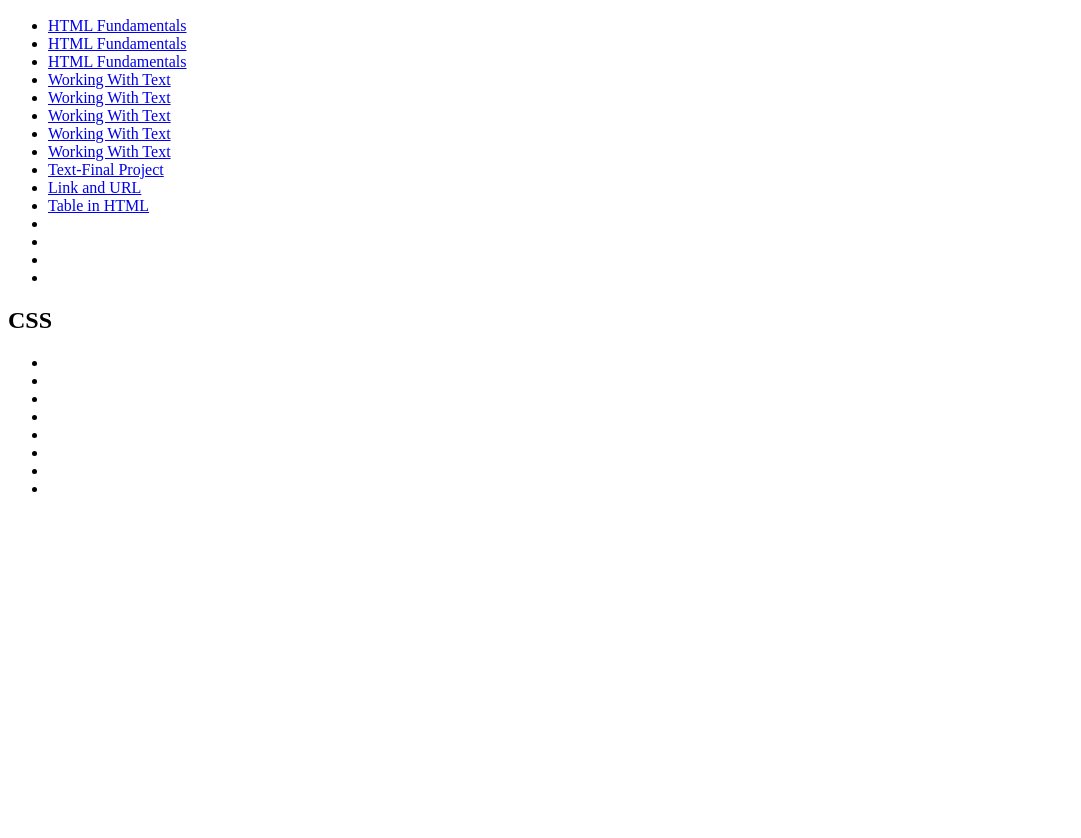
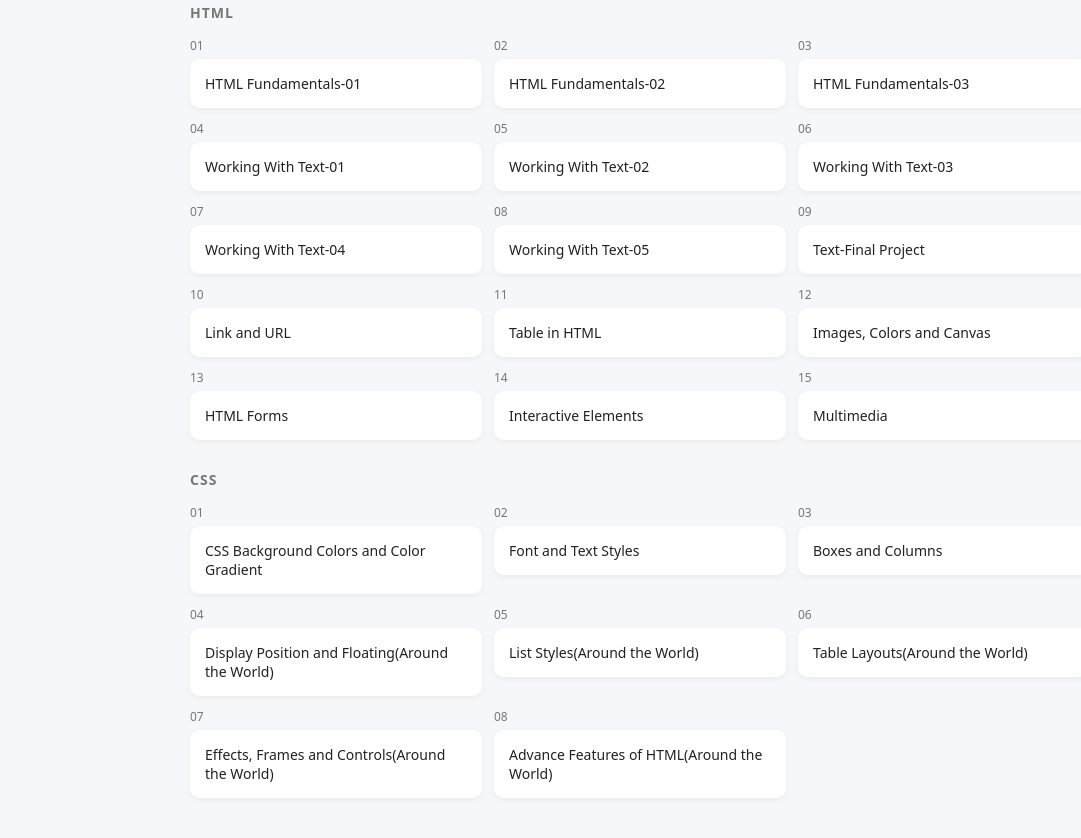
Before and after one commit to kalpani-md/IT2406-Webdevelopment, a plain HTML site: page index.html in a window 1280 px wide. Shown: the part 110-948 px from the top of the page, without its empty margins (0-1081 px from the left). Before the commit the page ends 800 px from the top, so only its background shows below. Drawn offline with Linux system fonts and the light colour scheme.

Commit message:
update index.html

```diff
--- a/index.html
+++ b/index.html
@@ -7,37 +7,112 @@
 	<meta name="author" content="kalpani-md">
 	<meta name="description" content="University of Colombo School of Computing Bachelor of Information Technology (BIT) IT2406 - Web Application Development(Self Learning Practicals)">
 	<meta name="keywords" content="bit, web development, html, css, js, practicals">
+    <style>
+    :root{
+        --bg:#f5f7fa;
+        --card:#ffffff;
+        --accent:#4a90e2;
+        --text:#222;
+        --muted:#777;
+    }
+    *{
+        box-sizing: border-box;
+        margin: 0;
+        padding: 0;
+    }
+    body{
+        font-family: system-ui, sans-serif;
+        background: var(--bg);
+        padding: 40px 20px;
+    }
+    /* container */
+    .container{
+        max-width: 900px;
+        margin: auto;
+    }
+    /* headings */
+    h1{
+        text-align: center;
+        margin-bottom: 30px;
+    }
+    h2{
+        margin: 30px 0 15px;
+        color: var(--muted);
+        text-transform: uppercase;
+        font-size: 14px;
+        letter-spacing: 1px;
+    }
+    /* grid layout */
+    ul{
+        list-style: none;
+        display: grid;
+        grid-template-columns: repeat(auto-fit, minmax(250px, 1fr));
+        gap: 12px;
+    }
+    /* card links */
+    a{
+        display: block;
+        padding: 15px;
+        background: var(--card);
+        border-radius: 10px;
+        text-decoration: none;
+        color: var(--text);
+        font-size: 14px;
+
+        box-shadow: 0 2px 6px rgba(0,0,0,0.05);
+        transition: all 0.2s ease;
+    }
+    /* hover effect */
+    a:hover{
+        transform: translateY(-3px);
+        box-shadow: 0 8px 20px rgba(0,0,0,0.1);
+        color: var(--accent);
+    }
+    /* subtle numbering */
+    li{
+        counter-increment: item;
+    }
+    li::before{
+        content: counter(item, decimal-leading-zero);
+        font-size: 12px;
+        color: var(--muted);
+        display: block;
+        margin-bottom: 5px;
+    }
+</style>
 </head>
 <body>
+<div class="container">
     <h1>IT2406 - Web Development</h1>
     <h2>HTML</h2>
     <ul>
-        <li><a href="html/01fundamental.html">HTML Fundamentals</a></li>
-        <li><a href="html/02fundamental.html">HTML Fundamentals</a></li>
-        <li><a href="03fundamental.html">HTML Fundamentals</a></li>
-        <li><a href="04-working_with_text.html">Working With Text</a></li>
-        <li><a href="05-working_with_text.html">Working With Text</a></li>
-        <li><a href="06-working_with_text.html">Working With Text</a></li>
-        <li><a href="07-working_with_text.html">Working With Text</a></li>
-        <li><a href="08-working_with_text.html">Working With Text</a></li>
-        <li><a href="09-final_project_with_text.html">Text-Final Project</a></li>
-        <li><a href="10-link_and_url.html">Link and URL</a></li>
-        <li><a href="11-table.html">Table in HTML</a></li>
-        <li><a href="12-image_colors_canvas.html"></a></li>
-        <li><a href="13-html_forms.html"></a></li>
-        <li><a href="14-interactive_elements.html"></a></li>
-        <li><a href="15-multimedia.html"></a></li>
+        <li><a href="HTML/01fundamental.html">HTML Fundamentals-01</a></li>
+        <li><a href="HTML/02fundamental.html">HTML Fundamentals-02</a></li>
+        <li><a href="HTML/03fundamental.html">HTML Fundamentals-03</a></li>
+        <li><a href="HTML/04-working_with_text.html">Working With Text-01</a></li>
+        <li><a href="HTML/05-working_with_text.html">Working With Text-02</a></li>
+        <li><a href="HTML/06-working_with_text.html">Working With Text-03</a></li>
+        <li><a href="HTML/07-working_with_text.html">Working With Text-04</a></li>
+        <li><a href="HTML/08-working_with_text.html">Working With Text-05</a></li>
+        <li><a href="HTML/09-final_project_with_text.html">Text-Final Project</a></li>
+        <li><a href="HTML/10-link_and_url.html">Link and URL</a></li>
+        <li><a href="HTML/11-table.html">Table in HTML</a></li>
+        <li><a href="HTML/12-image_colors_canvas.html">Images, Colors and Canvas</a></li>
+        <li><a href="HTML/13-html_forms.html">HTML Forms</a></li>
+        <li><a href="HTML/14-interactive_elements.html">Interactive Elements</a></li>
+        <li><a href="HTML/15-multimedia.html">Multimedia</a></li>
     </ul>
     <h2>CSS</h2>
     <ul>
-        <li><a href="01-backgrounds_and_color_gradient.html"></a></li>
-        <li><a href="02-fonts_and_text_styles.html"></a></li>
-        <li><a href="03-boxes_and_columns.html"></a></li>
-        <li><a href="04-display_position_floating.html"></a></li>
-        <li><a href="05-list_styles.html"></a></li>
-        <li><a href="06-table_layouts.html"></a></li>
-        <li><a href="07-effects_frames_conrols.html"></a></li>
-        <li><a href="08-advance_features_of_html.html"></a></li>
+        <li><a href="CSS/01-backgrounds_and_color_gradient.html">CSS Background Colors and Color Gradient</a></li>
+        <li><a href="CSS/02-fonts_and_text_styles.html">Font and Text Styles</a></li>
+        <li><a href="CSS/03-boxes_and_columns.html">Boxes and Columns</a></li>
+        <li><a href="CSS/04-display_position_floating.html">Display Position and Floating(Around the World)</a></li>
+        <li><a href="CSS/05-list_styles.html">List Styles(Around the World)</a></li>
+        <li><a href="CSS/06-table_layouts.html">Table Layouts(Around the World)</a></li>
+        <li><a href="CSS/07-effects_frames_conrols.html">Effects, Frames and Controls(Around the World)</a></li>
+        <li><a href="CSS/08-advance_features_of_html.html">Advance Features of HTML(Around the World)</a></li>
     </ul>
+</div>
 </body>
 </html>
```
